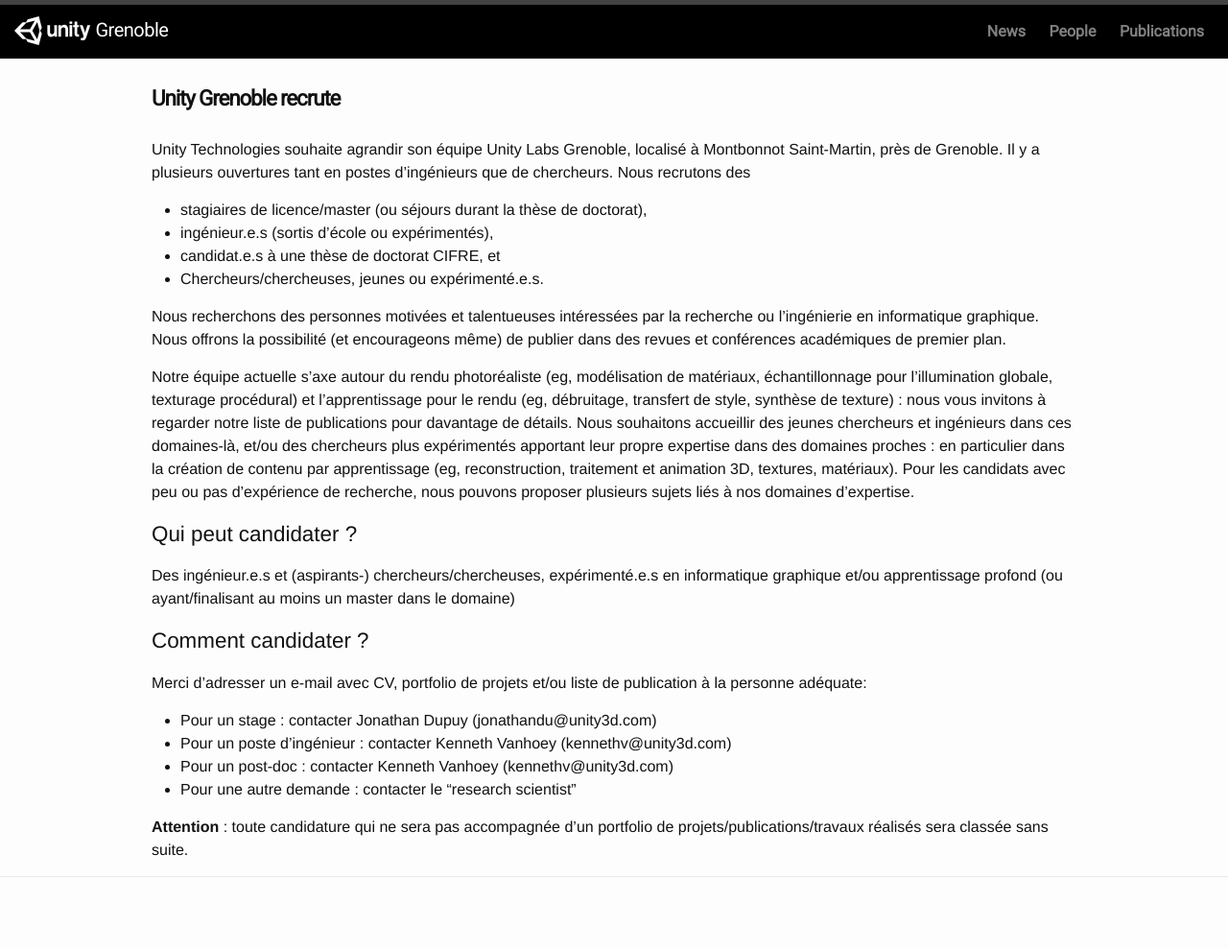
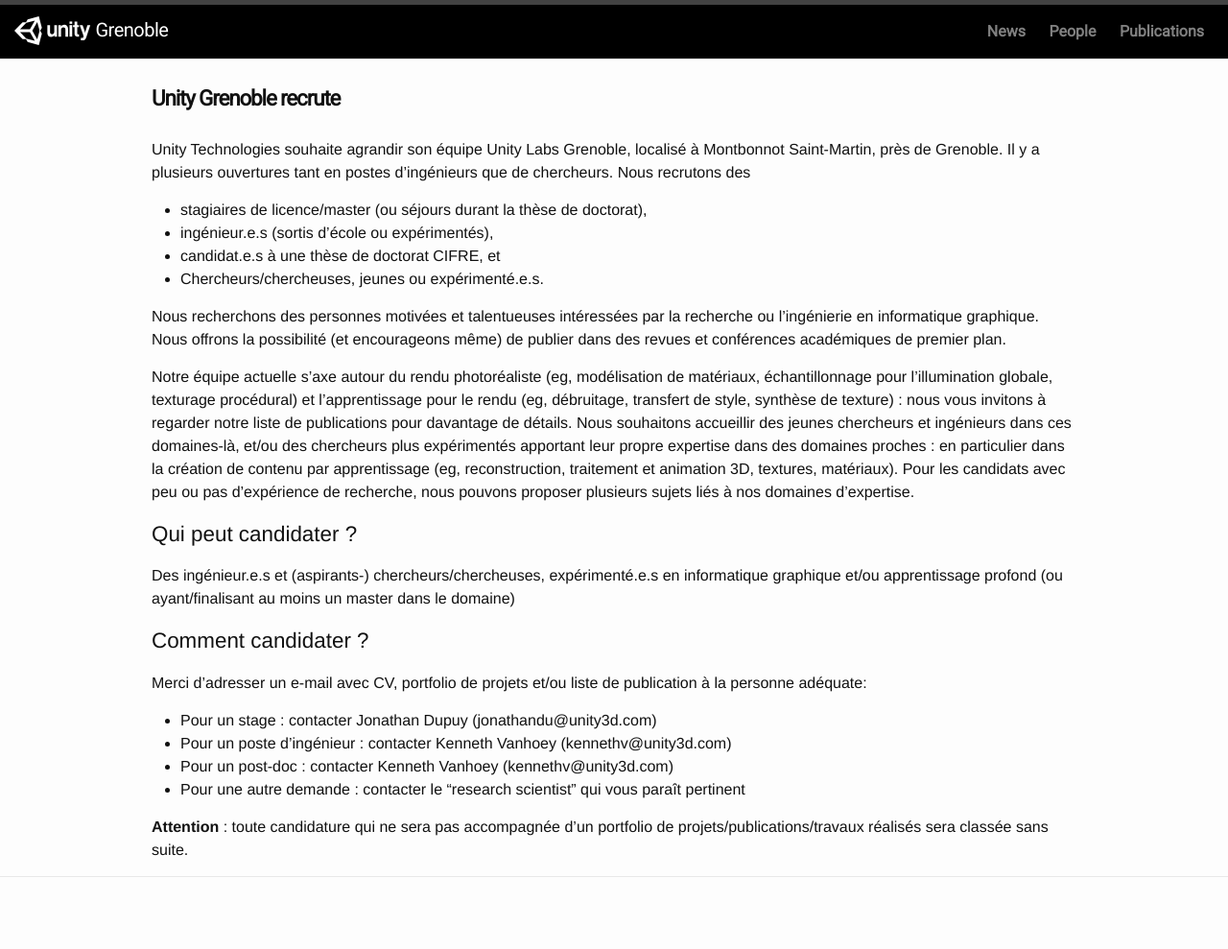
Before and after one commit to unity-grenoble/website, a Jekyll site: the page built from _posts/2019-09-17-news-looking-for-talent.markdown, in a window 1280 px wide. Shown: the whole page at 96% size. Built offline with Jekyll 4.4.1, drawn with Linux system fonts in a browser that asks for light colours.

Commit message:
MAJ fiche de recrutement

```diff
--- a/_posts/2019-09-17-news-looking-for-talent.markdown
+++ b/_posts/2019-09-17-news-looking-for-talent.markdown
@@ -27,6 +27,6 @@
 * Pour un stage : contacter Jonathan Dupuy (jonathandu@unity3d.com)
 * Pour un poste d'ingénieur : contacter Kenneth Vanhoey (kennethv@unity3d.com)
 * Pour un post-doc : contacter Kenneth Vanhoey (kennethv@unity3d.com)
-* Pour une autre demande : contacter le "research scientist"
+* Pour une autre demande : contacter le "research scientist" qui vous paraît pertinent
 
 **Attention** : toute candidature qui ne sera pas accompagnée d'un portfolio de projets/publications/travaux réalisés sera classée sans suite.
```
